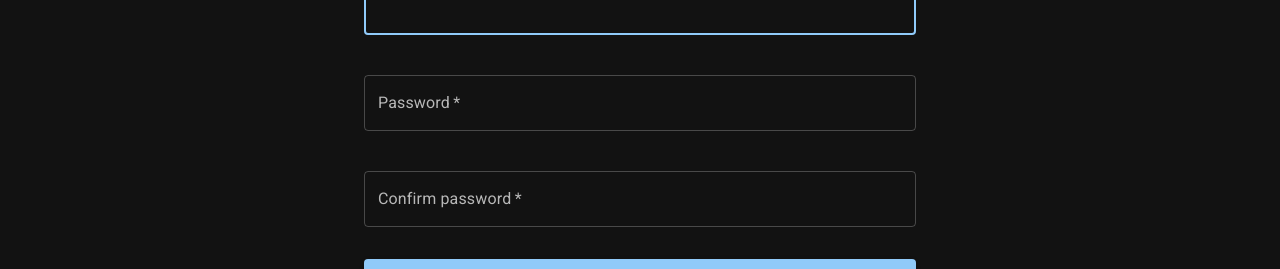
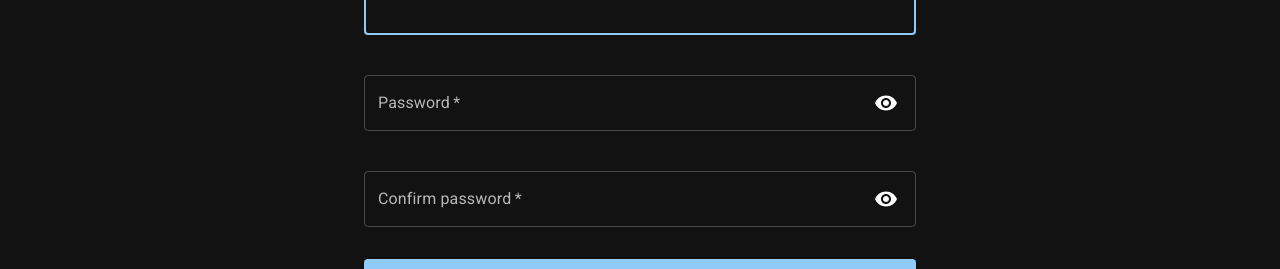
Before and after one commit to serjo96/react_blueprint, a React (Create React App) app: page /sign-up in a window 1280 px wide. Shown: the part 277-546 px from the top of the page. Built offline with nearby package versions, Linux system fonts and the light colour scheme.

Commit message:
Added input password

```diff
--- /dev/null
+++ b/src/components/input-password.tsx
@@ -0,0 +1,41 @@
+import {IconButton, InputAdornment, TextField} from "@mui/material";
+import {Visibility, VisibilityOff} from "@mui/icons-material";
+import React, {useState} from "react";
+import {TextFieldProps} from "@mui/material/TextField/TextField";
+
+type InputPasswordProps = {
+  value: string;
+  handleChange: (value: React.ChangeEvent<HTMLInputElement>) => void;
+
+  errors?: string | string[]
+}
+export const InputPassword = ({value, handleChange, errors, ...props}: TextFieldProps & InputPasswordProps) => {
+  const [showPassword, setShowPassword] = useState(false);
+
+  const handleClickShowPassword = () => {
+    setShowPassword(!showPassword);
+  }
+
+  return (
+    <TextField
+      {...props}
+      type={showPassword ? 'text' : 'password'}
+      value={value}
+      onChange={handleChange}
+      error={Boolean(errors)}
+      helperText={errors || ''}
+      InputProps={{
+        endAdornment: (
+          <InputAdornment position="end">
+            <IconButton
+              aria-label="toggle password visibility"
+              onClick={handleClickShowPassword}
+            >
+              {showPassword ? <VisibilityOff /> : <Visibility />}
+            </IconButton>
+          </InputAdornment>
+        ),
+      }}
+    />
+  )
+}
--- a/src/features/auth/copmonents/register-form.tsx
+++ b/src/features/auth/copmonents/register-form.tsx
@@ -1,9 +1,11 @@
-import {Box, Button, Grid, TextField} from "@mui/material";
+import {Box, Button, Grid, IconButton, InputAdornment, TextField} from "@mui/material";
 import React, { SyntheticEvent, useState } from 'react';
 import {Link} from "react-router-dom";
 import Joi from "joi";
 
 import {registrationValidationSchema} from "~/features/auth/validation/auth-validation";
+import {Visibility, VisibilityOff} from "@mui/icons-material";
+import {InputPassword} from "~/components/input-password";
 
 export type RegisterFormMainFields = {
   email: string;
@@ -82,7 +84,7 @@ const RegistrationForm = ({onSubmit, errors}: RegisterFormProps) => {
           />
         </Grid>
         <Grid item xs={12}>
-          <TextField
+          <InputPassword
             margin="normal"
             required
             fullWidth
@@ -91,24 +93,21 @@ const RegistrationForm = ({onSubmit, errors}: RegisterFormProps) => {
             type="password"
             id="password"
             value={formData.password}
-                onChange={handleChange}
+            handleChange={handleChange}
             error={Boolean(errorsFields.password)}
-                helperText={errorsFields.password || ''}
           />
             </Grid>
             <Grid item xs={12}>
-              <TextField
+              <InputPassword
                 margin="normal"
                 required
                 fullWidth
                 name="confirmPassword"
                 label="Confirm password"
-                type="password"
                 id="confirmPassword"
                 value={formData.confirmPassword}
-                onChange={handleChange}
-                error={Boolean(errorsFields.confirmPassword)}
-                helperText={errorsFields.confirmPassword || ''}
+                handleChange={handleChange}
+                errors={errorsFields.confirmPassword}
               />
             </Grid>
           </Grid>
```
Lines whose indentation alone changed are shown as unchanged.
